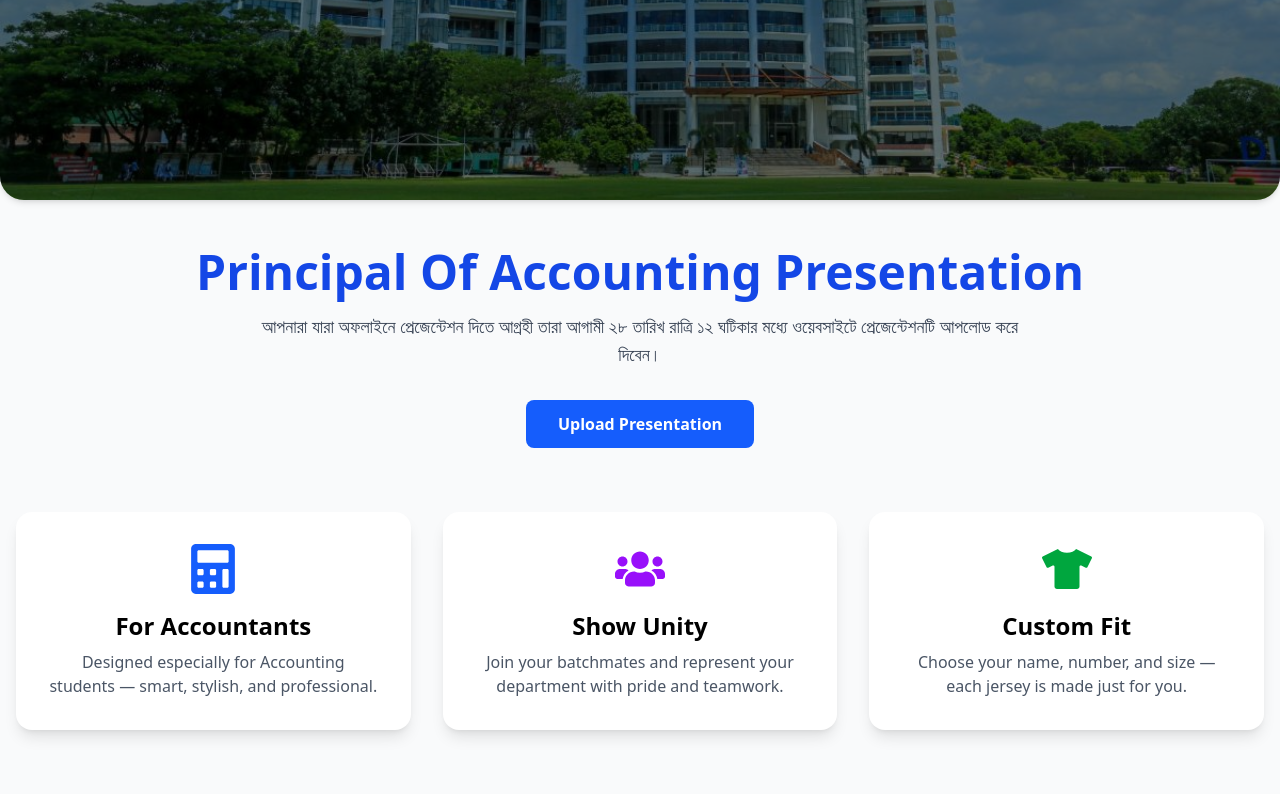
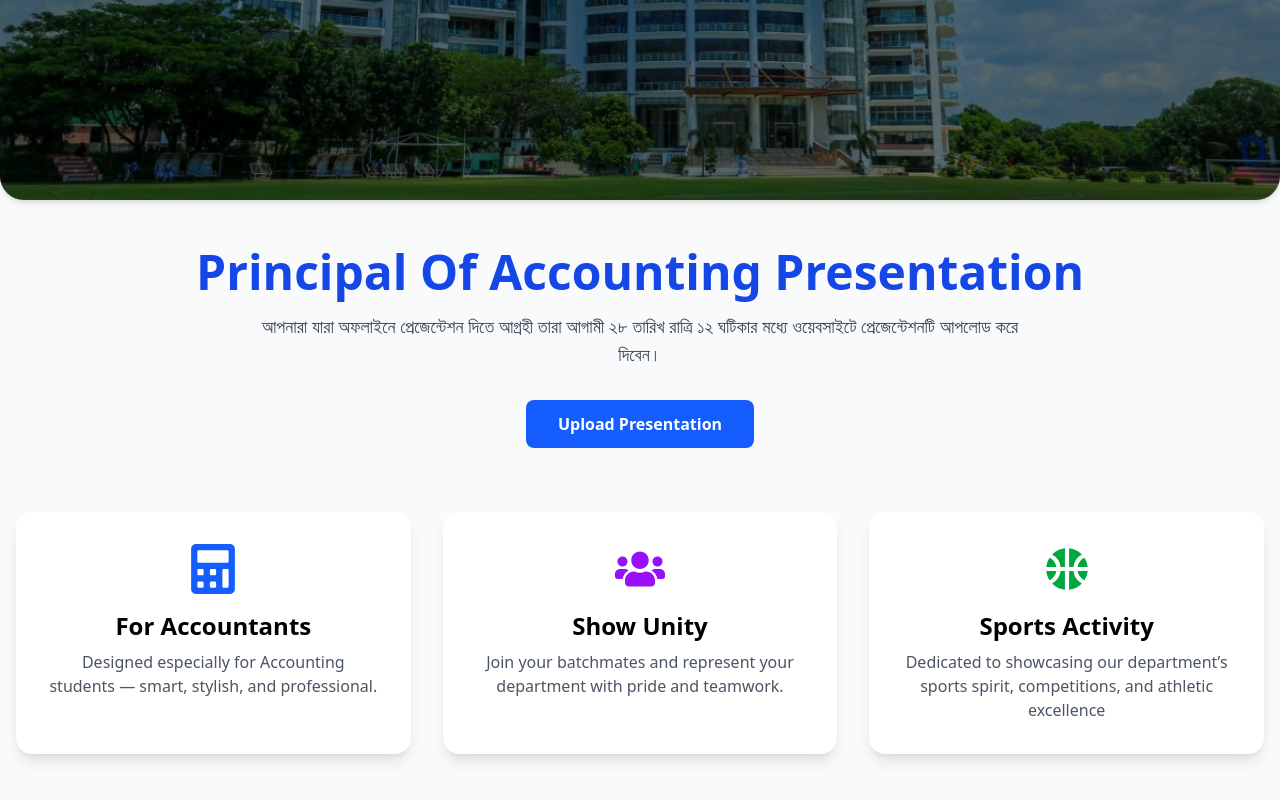
Before and after one commit to rofson17/accounting-batch4A, a Next.js app: page / in a window 1280 px wide. Shown: the part 432-1232 px from the top of the page. Built offline with nearby package versions, Linux system fonts and the light colour scheme.

Commit message:
update a card

```diff
--- a/src/app/(routes)/(site)/page.jsx
+++ b/src/app/(routes)/(site)/page.jsx
@@ -2,7 +2,8 @@
 
 import { useState, useEffect, useRef } from "react";
 import { motion, useScroll, useTransform } from "framer-motion";
-import { FaCalculator, FaUsers, FaTshirt } from "react-icons/fa";
+import { FaCalculator, FaUsers } from "react-icons/fa";
+import { MdSportsBasketball } from "react-icons/md";
 import { ChevronLeft, ChevronRight } from "lucide-react";
 import slides from "@/utils/slides.json";
 import Link from "next/link";
@@ -30,9 +31,9 @@ const Home = () => {
             text: "Join your batchmates and represent your department with pride and teamwork.",
         },
         {
-            icon: <FaTshirt className="mx-auto text-green-600 mb-4" size={50} />,
-            title: "Custom Fit",
-            text: "Choose your name, number, and size — each jersey is made just for you.",
+            icon: <MdSportsBasketball className="mx-auto text-green-600 mb-4" size={50} />,
+            title: "Sports Activity",
+            text: "Dedicated to showcasing our department’s sports spirit, competitions, and athletic excellence",
         },
     ];
 
```
